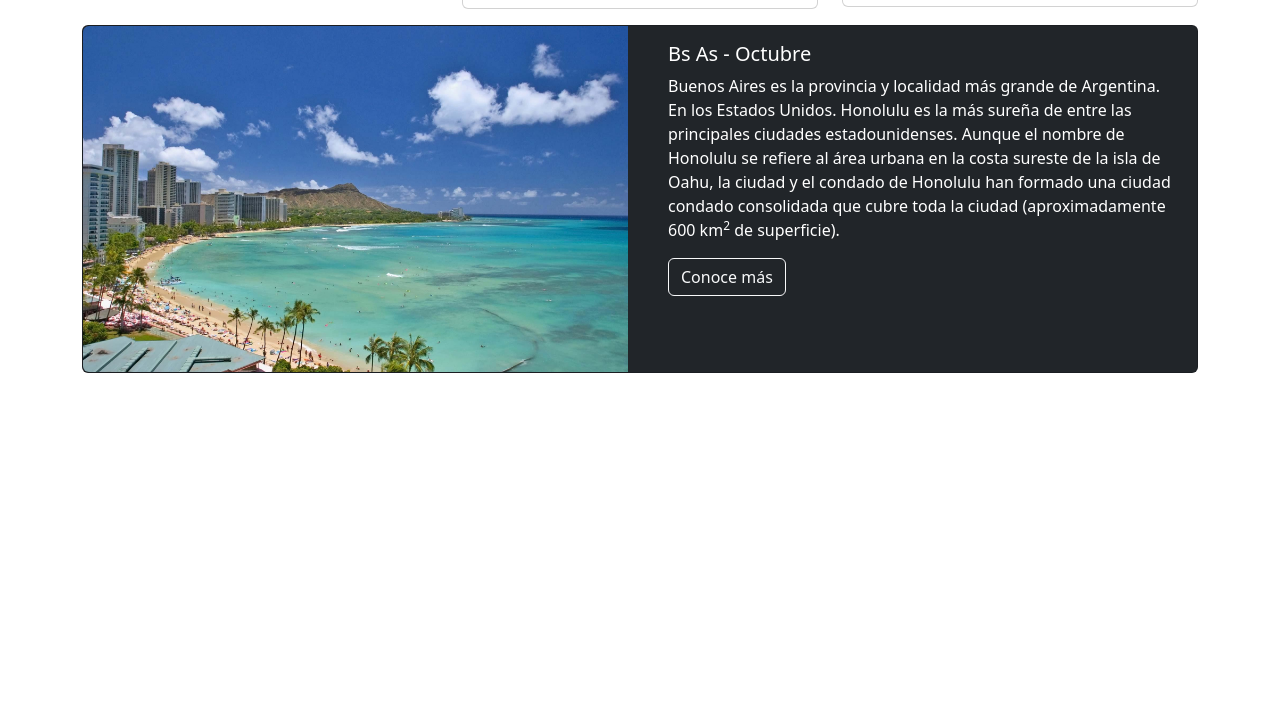
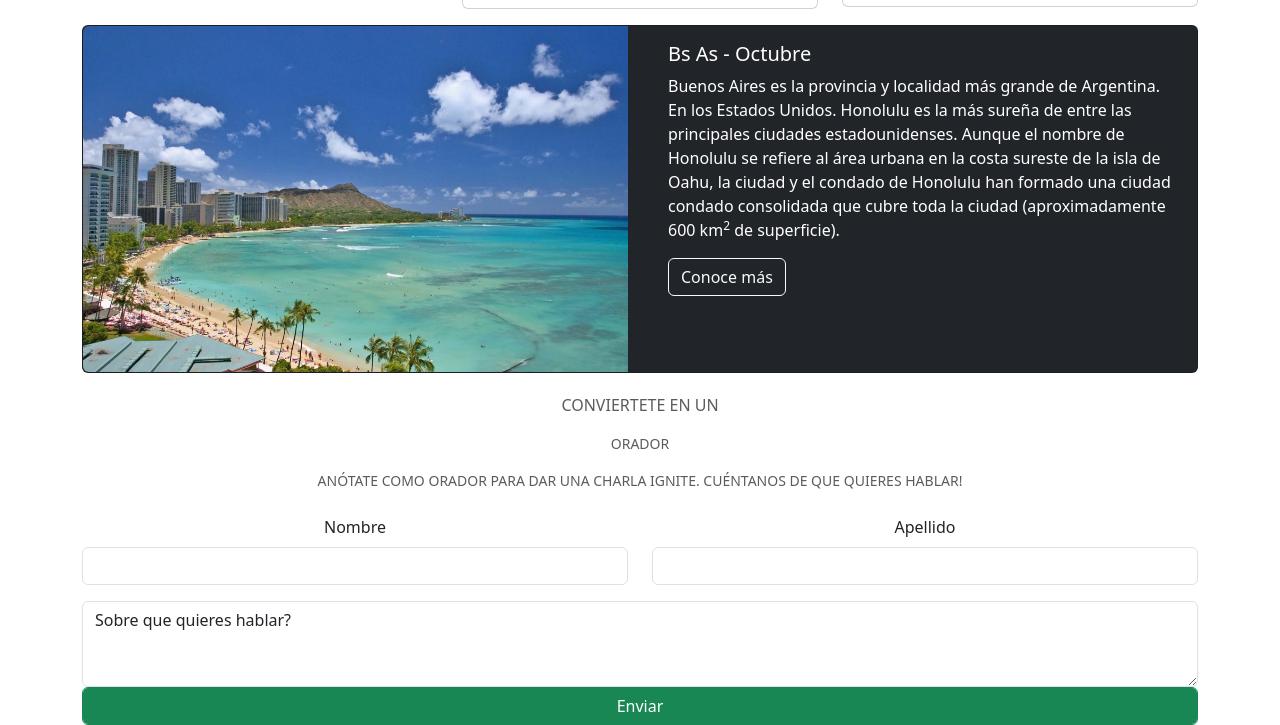
Before and after one commit to asero82/codo-a-codo-tp-integrador-frontend, a plain HTML site: page index.html in a window 1280 px wide. Shown: the part 1351-2076 px from the top of the page. Before the commit the page ends 1740 px from the top, so only its background shows below. Drawn offline with nearby package versions, Linux system fonts and the light colour scheme.

Commit message:
Agrega Formulario

```diff
--- a/index.html
+++ b/index.html
@@ -43,7 +43,7 @@
                             <a class="nav-link" href="#lugar">El lugar y la fecha</a>
                         </li>
                         <li class="nav-item">
-                            <a class="nav-link" href="#">Conviértete en orador</a>
+                            <a class="nav-link" href="#form">Conviértete en orador</a>
                         </li>
                         <li class="nav-item">
                             <a class="nav-link text-success" href="#">Comprar tickets</a>
@@ -191,15 +191,48 @@
                     <div class="col-md-6">
                         <div class="card-body text-start text-white">
                             <h5 class="card-title">Bs As - Octubre</h5>
-                      <p class="card-text">Buenos Aires es la provincia y localidad más grande de Argentina. En los Estados Unidos. Honolulu
-                        es la más sureña de entre las principales ciudades estadounidenses. Aunque el nombre  de Honolulu
-                        se refiere al área urbana en la costa sureste de la isla de Oahu, la ciudad y el condado de Honolulu han formado
-                        una ciudad condado consolidada que cubre toda la ciudad (aproximadamente 600 km<sup>2</sup> de superficie).</p>
+                            <p class="card-text">Buenos Aires es la provincia y localidad más grande de Argentina. En
+                                los Estados Unidos. Honolulu
+                                es la más sureña de entre las principales ciudades estadounidenses. Aunque el nombre de
+                                Honolulu
+                                se refiere al área urbana en la costa sureste de la isla de Oahu, la ciudad y el condado
+                                de Honolulu han formado
+                                una ciudad condado consolidada que cubre toda la ciudad (aproximadamente 600
+                                km<sup>2</sup> de superficie).</p>
                             <button type="button" class="btn btn-outline-light">Conoce más</button>
                         </div>
                     </div>
                 </div>
             </div>
+        </section>
+
+        <section id="form">
+            <form method="post" action="">
+                <fieldset>
+                    <legend class="text-uppercase form-text">
+                        <p class="fs-6">Conviertete en un</p>
+                        <p>Orador</p>
+                        <p>Anótate como orador para dar una charla ignite. Cuéntanos de que quieres hablar!</p>
+                    </legend>
+
+                    <div class="row">
+                        <div class="col mb-3">
+                            <label for="nombre" class="form-label">Nombre</label>
+                            <input type="text" class="form-control" id="nombre" name="nombre">
+                        </div>
+                        <div class="col mb-3">
+                            <label for="Apellido" class="form-label">Apellido</label>
+                            <input type="text" class="form-control" id="Apellido" name="Apellido">
+                        </div>
+                    </div>
+                </fieldset>
+                <fieldset>
+                    <textarea id="tema" name="tema" class="form-control" rows="3">Sobre que quieres hablar?
+                    </textarea>
+
+                    <button type="submit" class="form-control btn btn-success">Enviar</button>
+                </fieldset>
+            </form>
         </section>
     </section>
 
```
Lines whose indentation alone changed are shown as unchanged.
